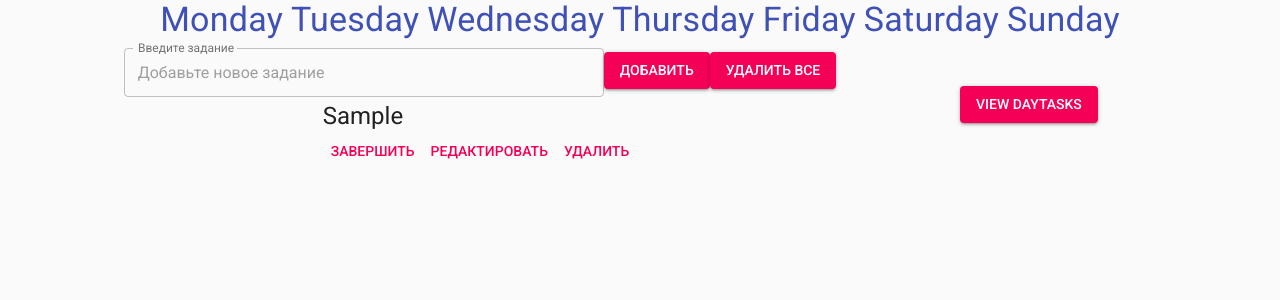
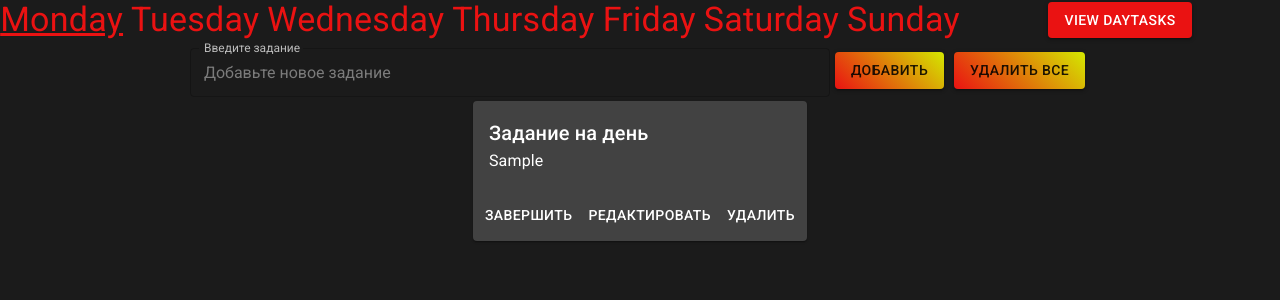
Before and after one commit to Groamed/ReactToDoList, a React (Create React App) app: page /friday in a window 1280 px wide. Both pictures are taken after typing "Sample" into the empty fields and a click on the button "ДОБАВИТЬ". Shown: the top 300 px of the page. Built offline with nearby package versions, Linux system fonts and the light colour scheme.

Commit message:
Add own theme

```diff
--- a/src/components/Contoller.jsx
+++ b/src/components/Contoller.jsx
@@ -30,7 +30,10 @@ class Controller extends Component {
         return <App {...props} day={day} days={this.state.days} updateDaysTasks={this.updateDaysTasks} />
     }
 
-    mainPage = () => <Grid container justify="center"><Typography variant="h3">Main page: Select the day</Typography></Grid>
+    mainPage = () =>
+        <Grid container justify="center">
+            <Typography variant="h3">Select the day</Typography>
+        </Grid>
 
     render() {
         const dayArr = ['Monday', 'Tuesday', 'Wednesday', 'Thursday', 'Friday', 'Saturday', 'Sunday']
@@ -39,12 +42,18 @@ class Controller extends Component {
                 <React.Fragment>
                     <Grid container justify="center" alignItems="center" wrap="wrap">
                         <Route exact path="/" component={this.mainPage} />
-                        <Grid container justify="center" alignItems="center" spacing={8}>
-                            {dayArr.map(elem => <Grid item key={elem.toLowerCase()}><Link to={`/${elem.toLowerCase()}`} component={MyLink} variant="h4" color="primary">{elem}</Link></Grid>)}
+                        <Grid item xs container justify="center" alignItems="center" spacing={8}>
+                            {dayArr.map(elem =>
+                                <Grid item key={elem.toLowerCase()}>
+                                    <Link
+                                        to={`/${elem.toLowerCase()}`}
+                                        component={MyLink}
+                                        variant="h4"
+                                        color="primary">
+                                        {elem}
+                                    </Link>
+                                </Grid>)}
                         </Grid>
-                    </Grid>
-                    <Grid container justify="space-around" alignItems="center" wrap="wrap">
-                        <Route path="/:day" component={this.renderHelper} />
                         <DropDown
                             elemList={dayArr.map(elem =>
                                 <DropDownElem
@@ -61,6 +70,9 @@ class Controller extends Component {
                                 />)}
                         />
                     </Grid>
+                    <Grid container justify="space-around" alignItems="center" wrap="wrap">
+                        <Route path="/:day" component={this.renderHelper} />
+                    </Grid>
                 </React.Fragment>
             </Router >
         )
--- a/src/components/DropDown/index.jsx
+++ b/src/components/DropDown/index.jsx
@@ -17,18 +17,17 @@ class DropDown extends Component {
 
     render() {
         return (
-            <Grid item xs={3}>
-                <Button color="secondary" variant="contained" onClick={this.handleClick}>View DayTasks</Button>
+            <Grid item xs={3} container justify="center">
+                <Button color="primary" variant="contained" onClick={this.handleClick}>View DayTasks</Button>
                 <Menu
-                    color="secondary"
                     disableAutoFocus
                     getContentAnchorEl={null}
                     anchorEl={this.state.anchorEl}
                     open={Boolean(this.state.anchorEl)}
                     onClose={this.handleClose}
-                    anchorOrigin={{
-                        vertical: 'bottom',
-                        horizontal: 'center'
+                    transformOrigin={{
+                        vertical: 'top',
+                        horizontal: 'right'
                     }}>
                     {this.props.elemList}
                 </Menu>
--- a/src/components/TaskAddBar/index.jsx
+++ b/src/components/TaskAddBar/index.jsx
@@ -1,11 +1,18 @@
 import React, { Component } from 'react'
 import PropTypes from 'prop-types'
-import { TextField, Button } from '@material-ui/core';
+import { TextField, Button, withStyles } from '@material-ui/core';
+
+const style = theme => ({
+    butGrad: {
+        background: 'linear-gradient(45deg, rgba(234,18,18,1) 0%, rgba(212,232,0,1) 100%)',
+        margin: '5px',
+    }
+})
 
 class TaskAddBar extends Component {
     taskInput = null
-
     render() {
+        const { classes } = this.props;
         return (
             <React.Fragment>
                 <TextField
@@ -17,8 +24,8 @@ class TaskAddBar extends Component {
                     onKeyDown={this.pressEnter}
                     style={{ width: '50%' }}
                 />
-                <Button color="secondary" variant="contained" onClick={this.addTask}>Добавить</Button>
-                <Button color="secondary" variant="contained" onClick={this.props.clearAll}>Удалить все</Button>
+                <Button className={classes.butGrad} variant="contained" onClick={this.addTask}>Добавить</Button>
+                <Button className={classes.butGrad} variant="contained" onClick={this.props.clearAll}>Удалить все</Button>
             </React.Fragment>
         )
     }
@@ -36,4 +43,4 @@ TaskAddBar.propTypes = {
     clearAll: PropTypes.func
 }
 
-export default TaskAddBar
+export default withStyles(style)(TaskAddBar)
--- a/src/components/TaskElement/TaskElement.module.scss
+++ /dev/null
@@ -1,25 +0,0 @@
-$textColor: rgb(200, 200, 200);
-$usualFont: 30px 'Vollkorn', serif;
-
-.taskElement {
-    align-self: center;
-    border: 1px solid $textColor;
-    margin: 5px;
-    border-radius: 3px;
-}
-
-.taskElement__editInput {
-    font-size: 20px;
-}
-
-.taskElement__text {
-    padding: 10px;
-    font: $usualFont;
-    color: $textColor;
-}
-
-.taskElement__text--completed {
-    @extend .taskElement__text;
-    padding: 0px 10px;
-    text-decoration: line-through;
-}
--- a/src/components/TaskElement/index.jsx
+++ b/src/components/TaskElement/index.jsx
@@ -1,7 +1,7 @@
 import React, { Component } from 'react'
 import PropTypes from 'prop-types'
-import { FuncsContext } from '../storage';
-import { TextField, Button, Typography } from '@material-ui/core';
+import { FuncsContext } from '../storage'
+import { TextField, Button, Typography, Grid, Card, CardActionArea, CardContent, CardActions } from '@material-ui/core'
 
 class TaskElement extends Component {
     state = {
@@ -14,9 +14,9 @@ class TaskElement extends Component {
     render() {
         const normalmode = (!this.state.isCompleted && !this.state.isEdited) ?
             <React.Fragment>
-                <Button color="secondary" onClick={this.completeTask}>Завершить</Button>
-                <Button color="secondary" onClick={this.editTask}>Редактировать</Button>
-                <Button color="secondary" onClick={this.deleteTask}>Удалить</Button>
+                <Button onClick={this.completeTask}>Завершить</Button>
+                <Button onClick={this.editTask}>Редактировать</Button>
+                <Button onClick={this.deleteTask}>Удалить</Button>
             </React.Fragment>
             : null
         const editmode = this.state.isEdited ?
@@ -27,14 +27,23 @@ class TaskElement extends Component {
                     margin="dense"
                     inputRef={el => this.editInput = el}
                 />
-                <Button color="secondary" onClick={this.editTask}>Закончить</Button>
+                <Button onClick={this.editTask}>Закончить</Button>
             </React.Fragment> : null
         return (
-            <div>
-                <Typography variant="h5">{this.props.task}</Typography>
-                {normalmode}
-                {editmode}
-            </div>
+            <Grid item>
+                <Card>
+                    <CardActionArea>
+                        <CardContent>
+                            <Typography variant="title">Задание на день</Typography>
+                            <Typography variant="body1">{this.props.task}</Typography>
+                        </CardContent>
+                    </CardActionArea>
+                    <CardActions>
+                        {normalmode}
+                        {editmode}
+                    </CardActions>
+                </Card>
+            </Grid>
         )
     }
 
--- a/src/components/TaskList/TaskList.module.scss
+++ b/src/components/TaskList/cssTransition.scss
@@ -1,15 +1,10 @@
-.taskList {
-    display: flex;
-    flex-direction: column;
-}
-
 .listElem-enter {
     opacity: 0.01;
 }
 
 .listElem-enter-active {
     opacity: 1;
-    transition: 300ms ease-in;
+    transition: 500ms ease-in;
 }
 
 .listElem-exit {
--- a/src/components/TaskList/index.jsx
+++ b/src/components/TaskList/index.jsx
@@ -1,13 +1,20 @@
 import React, { Component } from 'react'
 import PropTypes from 'prop-types'
 import TaskElement from '../TaskElement'
-import { Grid } from '@material-ui/core';
+import { Grid, Slide } from '@material-ui/core';
+import { TransitionGroup } from 'react-transition-group';
+import './cssTransition.scss'
 
 class TaskList extends Component {
     render() {
         return (
-            <Grid container justify="space-around" alignItems="center" wrap="wrap">
-                {this.props.tasks.map(elem => <TaskElement key={elem.id} id={elem.id} task={elem.task} />)}
+            <Grid container justify="space-around" alignItems="center" wrap="wrap" spacing={8}>
+                <TransitionGroup component={null}>
+                    {this.props.tasks.map(elem =>
+                        <Slide direction="right" key={elem.id} timeout={500}>
+                            <TaskElement id={elem.id} task={elem.task} />
+                        </Slide>)}
+                </TransitionGroup>
             </Grid>
         )
     }
--- a/src/components/storage.jsx
+++ b/src/components/storage.jsx
@@ -10,15 +10,13 @@ export const themes = {
     dark: createMuiTheme({
         palette: {
             primary: {
+                main: 'rgba(234,18,18)',
+                contrastText: '#fff',
+            },
+            secondary: {
                 light: '#6d6d6d',
                 main: '#424242',
                 dark: '#1b1b1b',
-                contrastText: '#fff',
-            },
-            secondary: {
-                light: '#5472d3',
-                main: '#0d47a1',
-                dark: '#002171',
                 contrastText: '#fff',
             },
             error: {
@@ -28,11 +26,24 @@ export const themes = {
                 contrastText: "#fff",
             },
             background: {
+                paper: "#424242",
                 default: '#1b1b1b'
             },
             text: {
                 primary: "#fff",
-                secondary: "rgba(255, 255, 255, 0.7)"
+                secondary: "rgba(255, 255, 255, 0.7)",
+                disabled: "rgba(255, 255, 255, 0.5)",
+                hint: "rgba(255, 255, 255, 0.5)",
+                icon: "rgba(255, 255, 255, 0.5)",
+            },
+            divider: "rgba(255, 255, 255, 0.12)",
+            action: {
+                active: "#fff",
+                hover: "rgba(255, 255, 255, 0.1)",
+                hoverOpacity: 0.1,
+                selected: "rgba(255, 255, 255, 0.2)",
+                disabled: "rgba(255, 255, 255, 0.3)",
+                disabledBackground: "rgba(255, 255, 255, 0.12)",
             }
         },
         typography: {
--- a/src/index.jsx
+++ b/src/index.jsx
@@ -1,13 +1,15 @@
 import React from 'react'
 import ReactDOM from 'react-dom'
 import Contoller from './components/Contoller'
-import { CssBaseline } from '@material-ui/core'
-//import { themes } from './components/storage'
+import { CssBaseline, MuiThemeProvider } from '@material-ui/core'
+import { themes } from './components/storage'
 
 ReactDOM.render(
     <React.Fragment>
+        <MuiThemeProvider theme={themes.dark}>
             <CssBaseline />
             <Contoller />
+        </MuiThemeProvider>
     </React.Fragment>,
     document.getElementById('root')
 );
```
